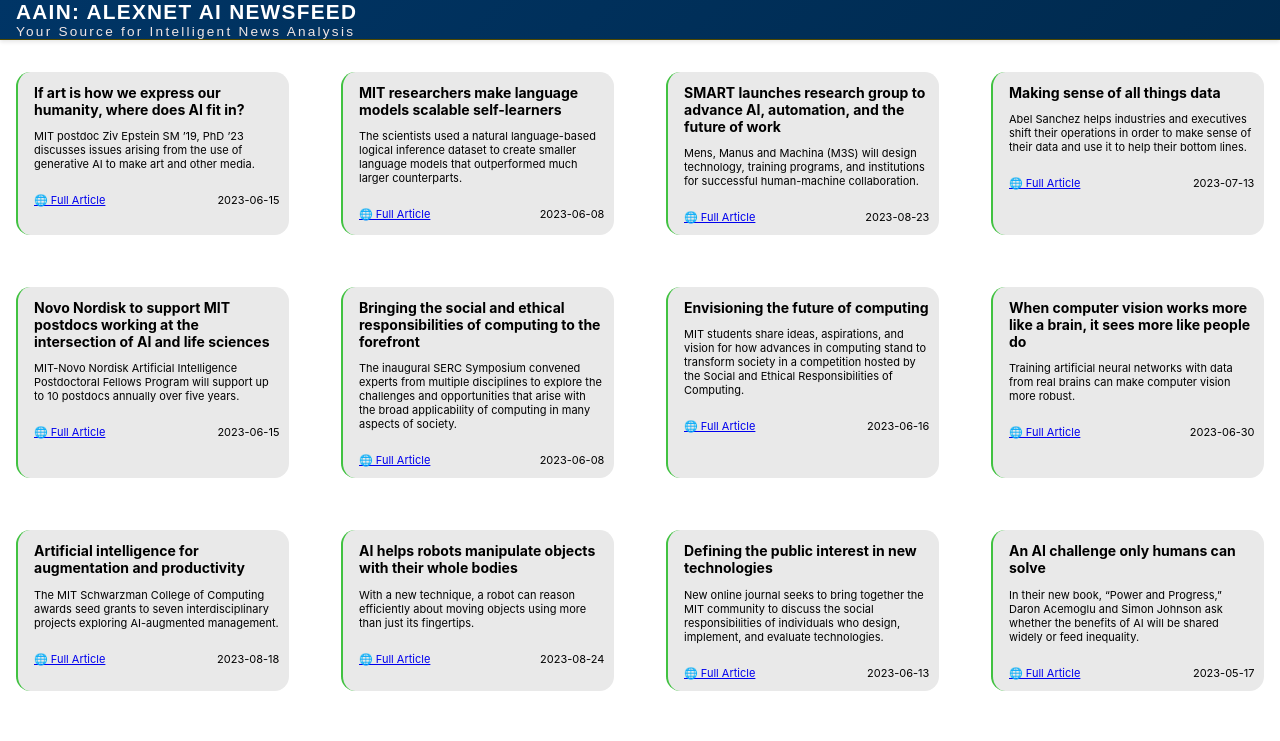
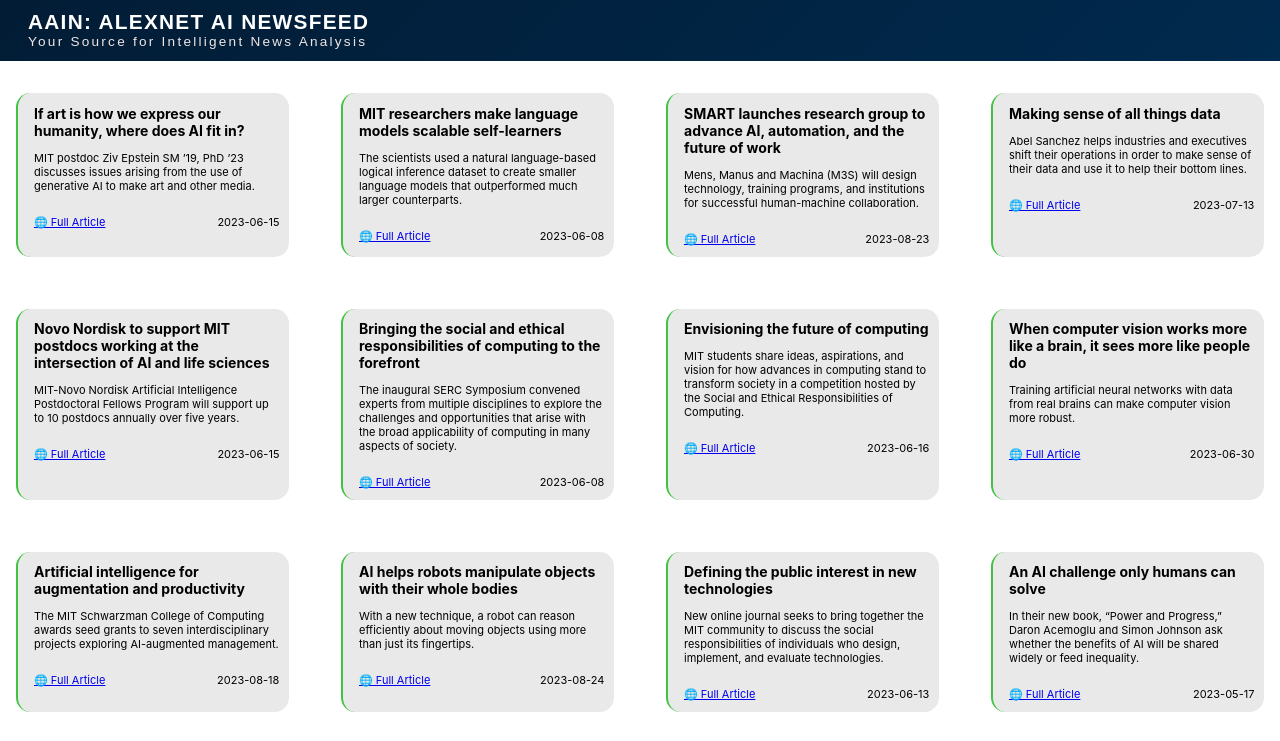
Before and after one commit to OlofHarrysson/iths-data-engineering-group-alexnet, a React (Create React App) app in the folder app/: page / in a window 1280 px wide. Shown: the top 741 px of the page. Built offline with nearby package versions, Linux system fonts and the light colour scheme.

Commit message:
color, spacing, padding adjustments

```diff
--- a/app/src/alx_header.module.css
+++ b/app/src/alx_header.module.css
@@ -3,12 +3,10 @@
 .alxHeader {
   text-align: left;
   font-family: Arial, Helvetica, sans-serif;
-  background: linear-gradient(135deg, #003566, #002A4E);
+  background: linear-gradient(135deg, #021c35, #002A4E);
   padding: 0.4rem 1rem 0.5rem 0.5rem;
-  box-shadow: 0 2px 4px rgba(0, 0, 0, 0.1);
-  border-bottom: 1px solid #4e4800;
   margin: 0;
-  padding: 0;
+  padding: 20;
   box-sizing: border-box;
 }
 
@@ -16,6 +14,7 @@
   display: flex;
   justify-content: space-between;
   align-items: center;
+  padding: 4px;
 }
 
 .title {
```
